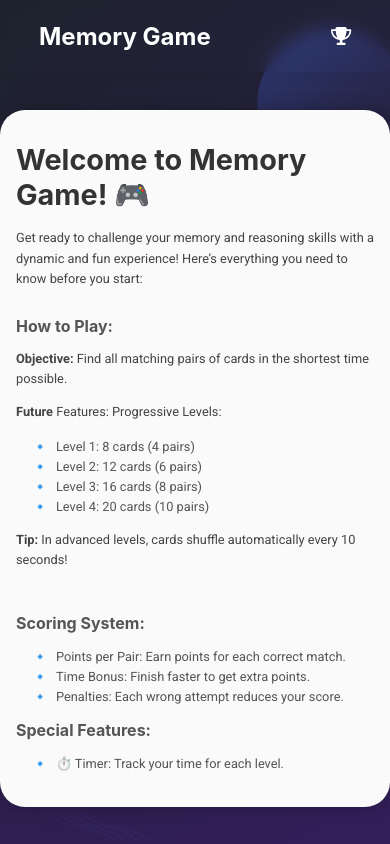
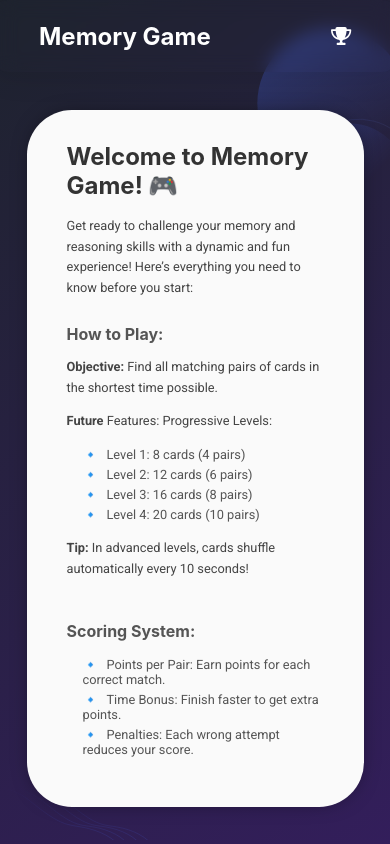
Before and after one commit to vitorverissimo00/memory-game, a React (Create React App) app: page / in a window 390 px wide. Built offline with nearby package versions, Linux system fonts and the light colour scheme.

Commit message:
:art: Enhance responsive styles across components and add loading message to spinner

```diff
--- a/src/components/Card/styles.ts
+++ b/src/components/Card/styles.ts
@@ -15,18 +15,17 @@ export const MainContainer = styled.div<{
   border-radius: 45px;
 
   ${({ dimensions }) =>
-    dimensions && `width: ${dimensions.width}; height: ${dimensions.height};`}
+    dimensions && `max-width: ${dimensions.width}; height: ${dimensions.height};`}
 
   -webkit-box-shadow: 0px 0px 22px -9px rgba(0, 0, 0, 0.75);
   -moz-box-shadow: 0px 0px 22px -9px rgba(0, 0, 0, 0.75);
   box-shadow: 0px 0px 22px -9px rgba(0, 0, 0, 0.75);
 
-  @media (min-width: 769px) and (max-width: 1024px) {
-    padding: 16px 16px;
+  @media (max-width: 1024px) {
+    padding: 32px 32px;
   }
 
-  @media (min-width: 384px) and (max-width: 768px) {
-    padding: 32px 8px;
-    border-radius: 25px;
+  @media (max-width: 1200px) {
+    padding: 32px 32px;
   }
 `
--- a/src/components/GameInstructions/styles.ts
+++ b/src/components/GameInstructions/styles.ts
@@ -13,6 +13,11 @@ export const Title = styled.span`
     font-size: 1.8rem;
     margin-bottom: 4px;
   }
+
+  @media (max-width: 1024px) {
+    font-size: 1.5rem;
+    margin-bottom: 4px;
+  }
 `
 
 export const Subtitle = styled.h2`
@@ -21,6 +26,11 @@ export const Subtitle = styled.h2`
   margin-bottom: 8px;
 
   @media (min-width: 384px) and (max-width: 768px) {
+    font-size: 1rem;
+    margin-bottom: 4px;
+  }
+
+  @media (max-width: 1024px) {
     font-size: 1rem;
     margin-bottom: 4px;
   }
@@ -37,6 +47,10 @@ export const Text = styled.p`
   line-height: 1.6;
 
   @media (min-width: 384px) and (max-width: 768px) {
+    font-size: 0.8rem;
+  }
+
+  @media (max-width: 1024px) {
     font-size: 0.8rem;
   }
 `
@@ -64,6 +78,10 @@ export const ListItem = styled.li`
   @media (min-width: 384px) and (max-width: 768px) {
     font-size: 0.8rem;
   }
+
+  @media (max-width: 1024px) {
+    font-size: 0.8rem;
+  }
 `
 
 export const SectionsContainer = styled.div`
--- a/src/components/LoadingSpinner/Index.tsx
+++ b/src/components/LoadingSpinner/Index.tsx
@@ -1,10 +1,15 @@
 import React from 'react'
 import { Spinner, SpinnerContainer } from './styles'
+import { Text } from '../GameInstructions/styles'
 
 const LoadingSpinner = () => {
   return (
     <SpinnerContainer>
       <Spinner />
+      <Text>
+        The application may be slower due to the demo server&apos;s limitations.
+        Please wait.
+      </Text>
     </SpinnerContainer>
   )
 }
--- a/src/components/LoadingSpinner/styles.ts
+++ b/src/components/LoadingSpinner/styles.ts
@@ -13,8 +13,10 @@ export const SpinnerContainer = styled.div`
   display: flex;
   justify-content: center;
   align-items: center;
+  flex-direction: column;
   height: 100%;
   width: 100%;
+  gap: 18px;
 `
 
 export const Spinner = styled.div`
--- a/src/components/MemoryCard/styles.ts
+++ b/src/components/MemoryCard/styles.ts
@@ -3,6 +3,7 @@ import styled from 'styled-components'
 export const MainContainer = styled.div<{ $isDisabled: boolean }>`
   width: 80px;
   height: 120px;
+
   margin: 16px;
   perspective: 1000px;
   position: relative;
@@ -19,6 +20,34 @@ export const MainContainer = styled.div<{ $isDisabled: boolean }>`
   &:hover {
     transform: ${({ $isDisabled }) =>
       $isDisabled ? 'none' : 'translateY(-8px) rotateZ(1deg)'};
+  }
+
+  @media (max-width: 1200px) {
+    width: 50px;
+    height: 80px;
+
+    margin: 12px;
+  }
+
+  @media (max-width: 1700px) {
+    width: 70px;
+    height: 110px;
+
+    margin: 12px;
+  }
+
+  @media (max-width: 1400px) {
+    width: 50px;
+    height: 80px;
+
+    margin: 12px;
+  }
+
+  @media (max-width: 900px) {
+    width: 30px;
+    height: 45px;
+
+    margin: 4px;
   }
 `
 
@@ -44,6 +73,13 @@ export const CardFace = styled.div`
   border-radius: 18px;
   box-shadow: 0px 0px 3px rgba(117, 117, 117, 1);
   color: #5d597b;
+
+  @media (max-width: 1200px) {
+    border-radius: 8px;
+  }
+  @media (max-width: 1400px) {
+    border-radius: 20px;
+  }
 `
 
 export const CardFront = styled(CardFace)<{ $isDisabled: boolean }>`
--- a/src/containers/Game/index.tsx
+++ b/src/containers/Game/index.tsx
@@ -8,6 +8,7 @@ import {
   CardsContainer,
   DescriptionBoardContainer,
   LoadingContainer,
+  CardsMainContainer,
 } from './styles'
 import { Subtitle, Text, Title } from '../../components/GameInstructions/styles'
 import LoadingSpinner from '../../components/LoadingSpinner/Index'
@@ -176,10 +177,8 @@ const Game: React.FC<GamePropsInterface> = ({ onCancel, onSendScore }) => {
 
   const renderGameCards = useCallback(() => {
     return (
-      <div style={{ display: 'flex', flexDirection: 'column' }}>
-        <CardsContainer
-          style={{ width: gameCards.length > 20 ? 'auto' : '30vw' }}
-        >
+      <CardsMainContainer>
+        <CardsContainer>
           {gameCards.map((card) => (
             <div key={`memory-card-${card.id}`}>
               <MemoryCard
@@ -191,7 +190,7 @@ const Game: React.FC<GamePropsInterface> = ({ onCancel, onSendScore }) => {
             </div>
           ))}
         </CardsContainer>
-      </div>
+      </CardsMainContainer>
     )
   }, [gameCards, handleCardClick])
 
--- a/src/containers/Game/styles.ts
+++ b/src/containers/Game/styles.ts
@@ -5,9 +5,9 @@ export const MainContainer = styled.div`
   justify-content: space-between;
   align-items: center;
   flex-direction: row;
+  gap: 16px;
 
-  width: 60vw;
-  height: 66vh;
+  width: fit-content;
 `
 
 export const WinContainer = styled.div`
@@ -31,6 +31,8 @@ export const DescriptionBoardContainer = styled.div`
   align-items: center;
   align-self: flex-start;
   padding: 16px;
+
+  width: 40%;
 `
 
 export const LoadingContainer = styled.div`
@@ -42,3 +44,16 @@ export const LoadingContainer = styled.div`
   width: 60vw;
   height: 66vh;
 `
+
+export const CardsMainContainer = styled.div`
+  display: flex;
+  flex-direction: column;
+  width: 60%;
+  max-width: 660px;
+  max-height: 600px;
+
+  @media (max-width: 1400px) {
+    max-width: 430px;
+    max-height: auto;
+  }
+`
--- a/src/containers/GameBoard/index.tsx
+++ b/src/containers/GameBoard/index.tsx
@@ -13,6 +13,7 @@ import SendScoreForm from '../../components/SendScoreForm'
 import useLeaderBoard from '../../hooks/useLeaderBoard'
 import LoadingSpinner from '../../components/LoadingSpinner/Index'
 import { Subtitle } from '../../components/GameInstructions/styles'
+import { useWindowSize } from '../../hooks/useWindowSize'
 
 interface GameBoardPropsInterface {
   onGameStatusChanged: (status: GAME_STATUS) => void
@@ -31,6 +32,7 @@ const GameBoard: React.FC<GameBoardPropsInterface> = ({
    * Hooks
    */
   const { sendScore, loading, error } = useLeaderBoard()
+  const { width } = useWindowSize()
 
   /**
    * UseEffects
@@ -98,10 +100,12 @@ const GameBoard: React.FC<GameBoardPropsInterface> = ({
   )
 
   return (
-    <Card>
-      {isGameStarted ? renderGame() : renderStartGame()}
+    <>
+      <Card width={width <= 1200 ? '70vw' : '60vw'}>
+        {isGameStarted ? renderGame() : renderStartGame()}
+      </Card>
       {isSendModalVisible && renderSendModal()}
-    </Card>
+    </>
   )
 }
 
--- a/src/containers/GameBoard/styles.ts
+++ b/src/containers/GameBoard/styles.ts
@@ -44,18 +44,13 @@ export const StartGameButton = styled.div`
 
   margin-top: 32px;
 
-  @media (min-width: 384px) and (max-width: 768px) {
+  @media (max-width: 1024px) {
     font-size: 24px;
-    width: 120px;
+    width: 230px;
     height: auto;
     padding: 8px;
-  }
 
-  @media (max-width: 320px) {
-    font-size: 18px;
-    width: 100px;
-    height: auto;
-    padding: 8px;
+    margin-top: 8px;
   }
 `
 
--- a/src/containers/LeaderBoardModal/index.tsx
+++ b/src/containers/LeaderBoardModal/index.tsx
@@ -39,7 +39,6 @@ const LeaderBoardModal: React.FC<LeaderBoardModalProps> = ({ onClose }) => {
         <CloseButton onClick={onClose}>❌</CloseButton>
         <Title>Leaderboard</Title>
 
-        {loading && <LoadingSpinner />}
         {error && <p style={{ color: 'red' }}>{error}</p>}
 
         <LeaderboardList>
```
